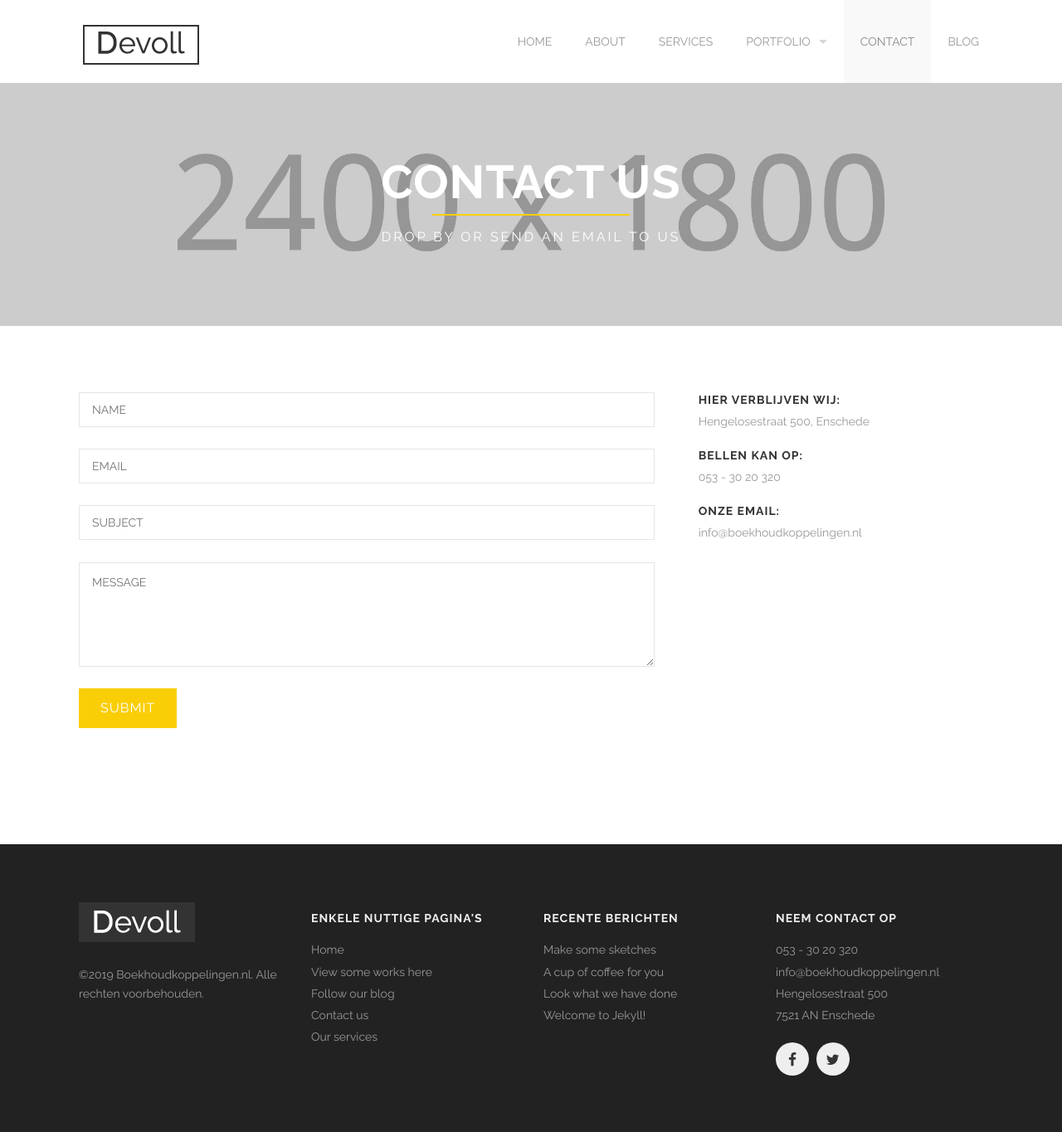
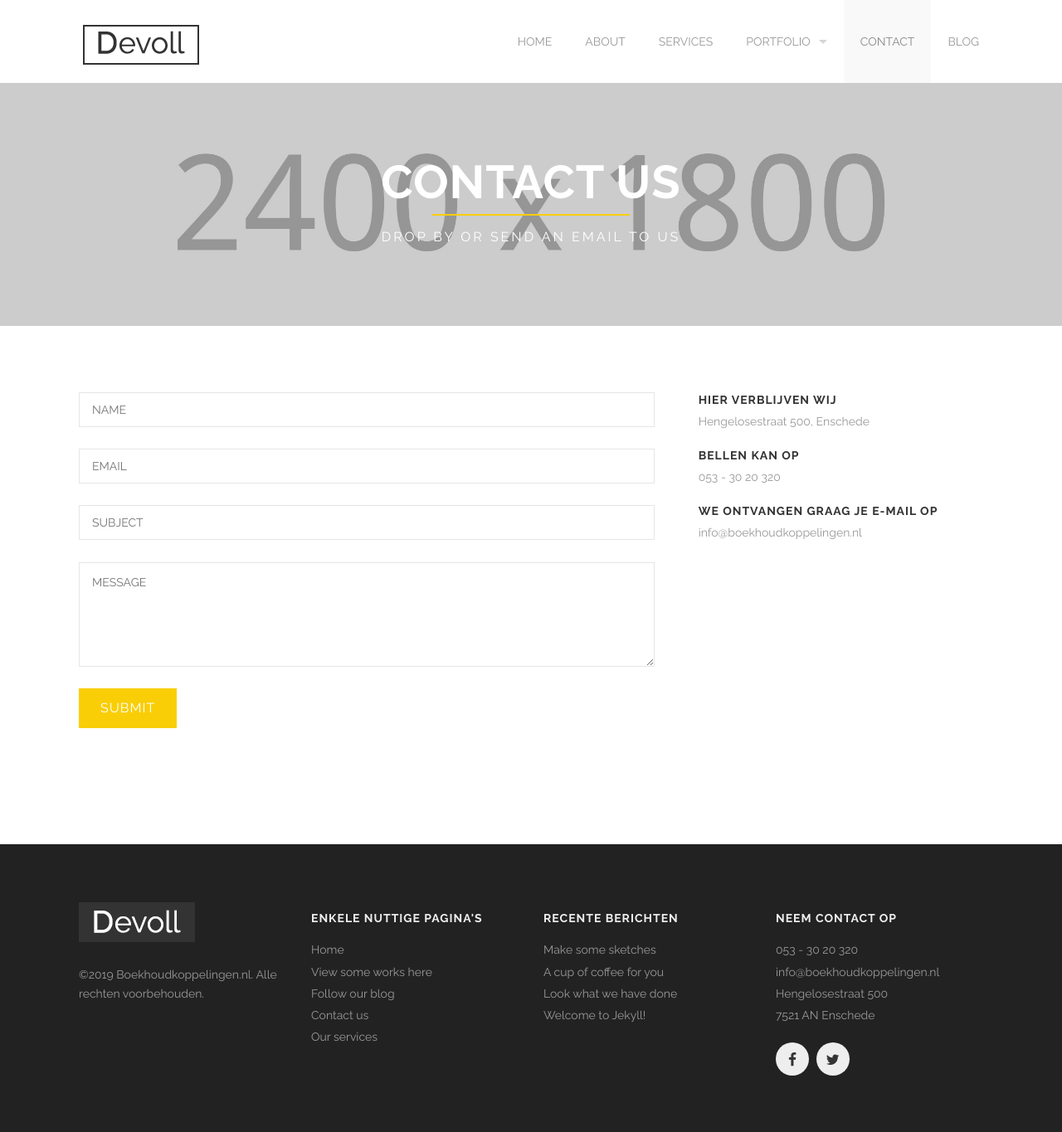
Before and after one commit to Combidesk/combidesk.github.io, a Jekyll site: the page built from contact.html, in a window 1280 px wide. Shown: the whole page at 83% size. Built offline with Jekyll 4.4.1, drawn with Linux system fonts in a browser that asks for light colours.

Commit message:
contact info++

```diff
--- a/contact.html
+++ b/contact.html
@@ -38,11 +38,11 @@ section_id: contact
       </div>
       <div class='medium-4 columns'>
         <div class='contact-details'>
-          <h4>Hier verblijven wij:</h4>
+          <h4>Hier verblijven wij</h4>
           <p>Hengelosestraat 500, Enschede</p>
-          <h4>Bellen kan op:</h4>
+          <h4>Bellen kan op</h4>
           <p>053 - 30 20 320</p>
-          <h4>Onze Email:</h4>
+          <h4>We ontvangen graag je e-mail op</h4>
           <p>info@boekhoudkoppelingen.nl</p>
         </div>
       </div>
```
